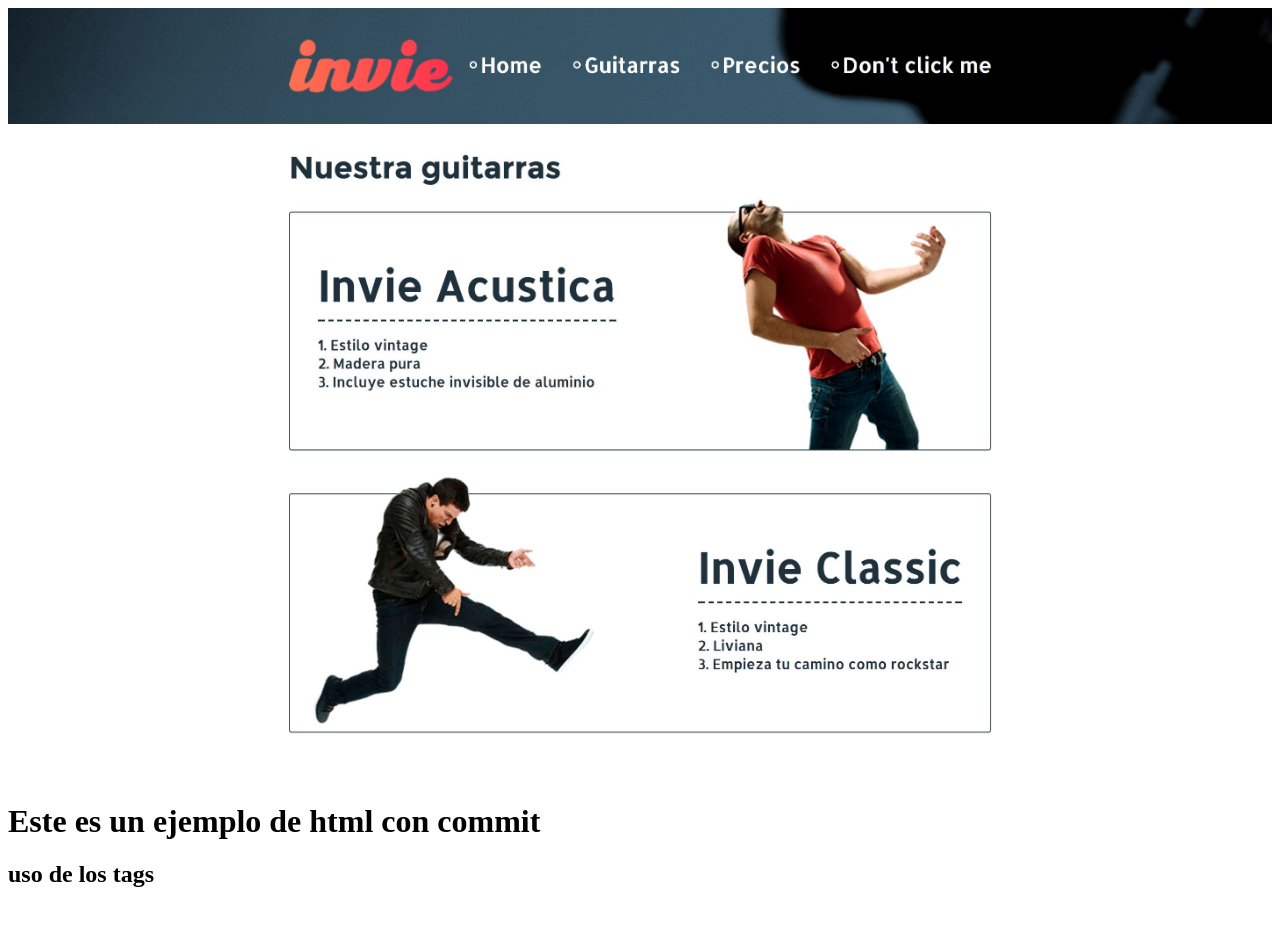
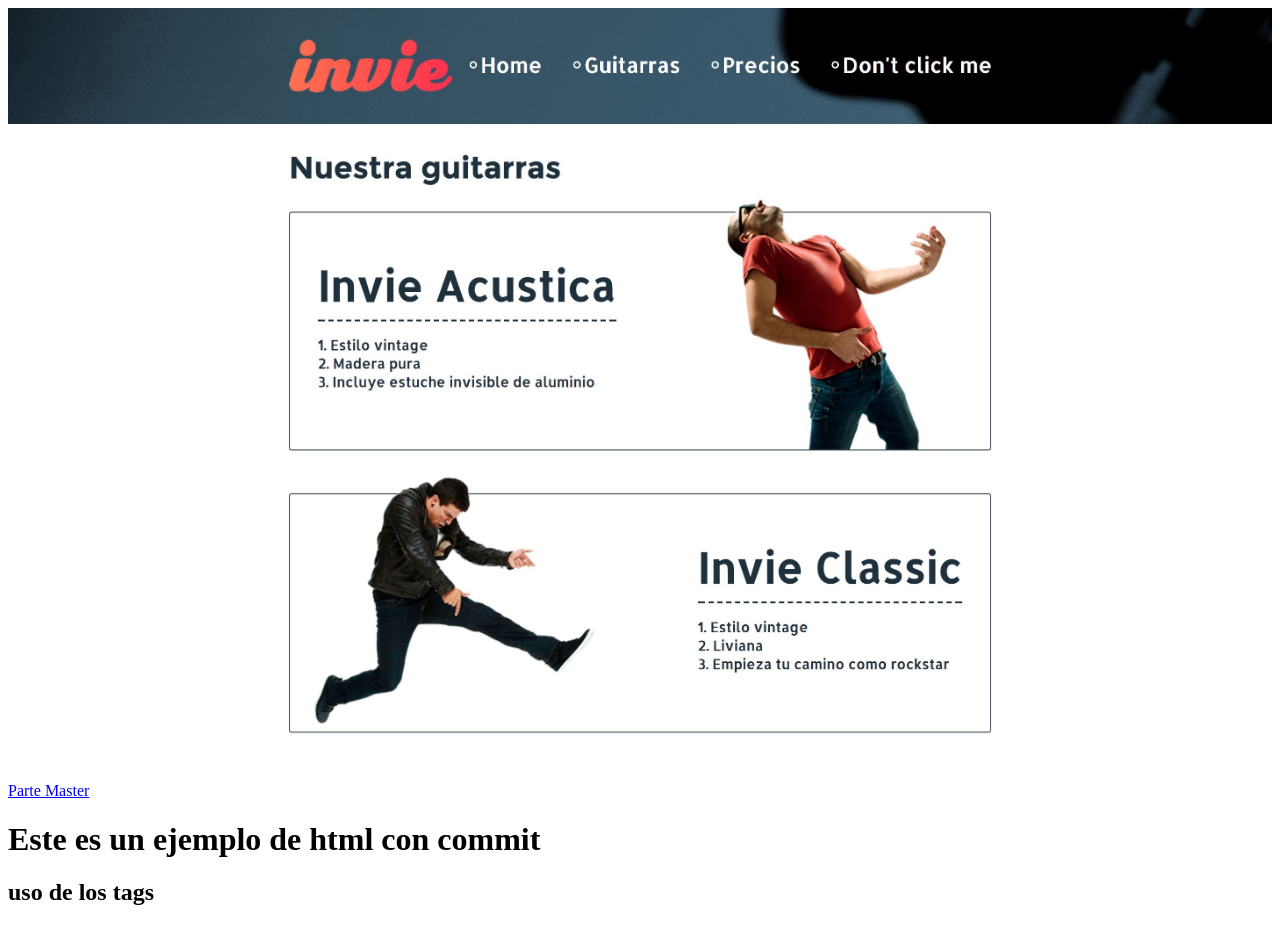
Before and after one commit to pablonataniel76/workShop, a plain HTML site: page index.html in a window 1280 px wide. Drawn offline with Linux system fonts and the light colour scheme.

Commit message:
parte master

```diff
--- a/index.html
+++ b/index.html
@@ -5,6 +5,7 @@
         <img width="100%" src="header.jpg" alt="">
         <img width="100%" src="acustica.jpg" alt="">
         <img width="100%" src="clasica.jpg" alt="">
+        <a href="#">Parte Master</a>
   </head>
   <body>
     <h1>Este es un ejemplo de html con commit</h1>
```
